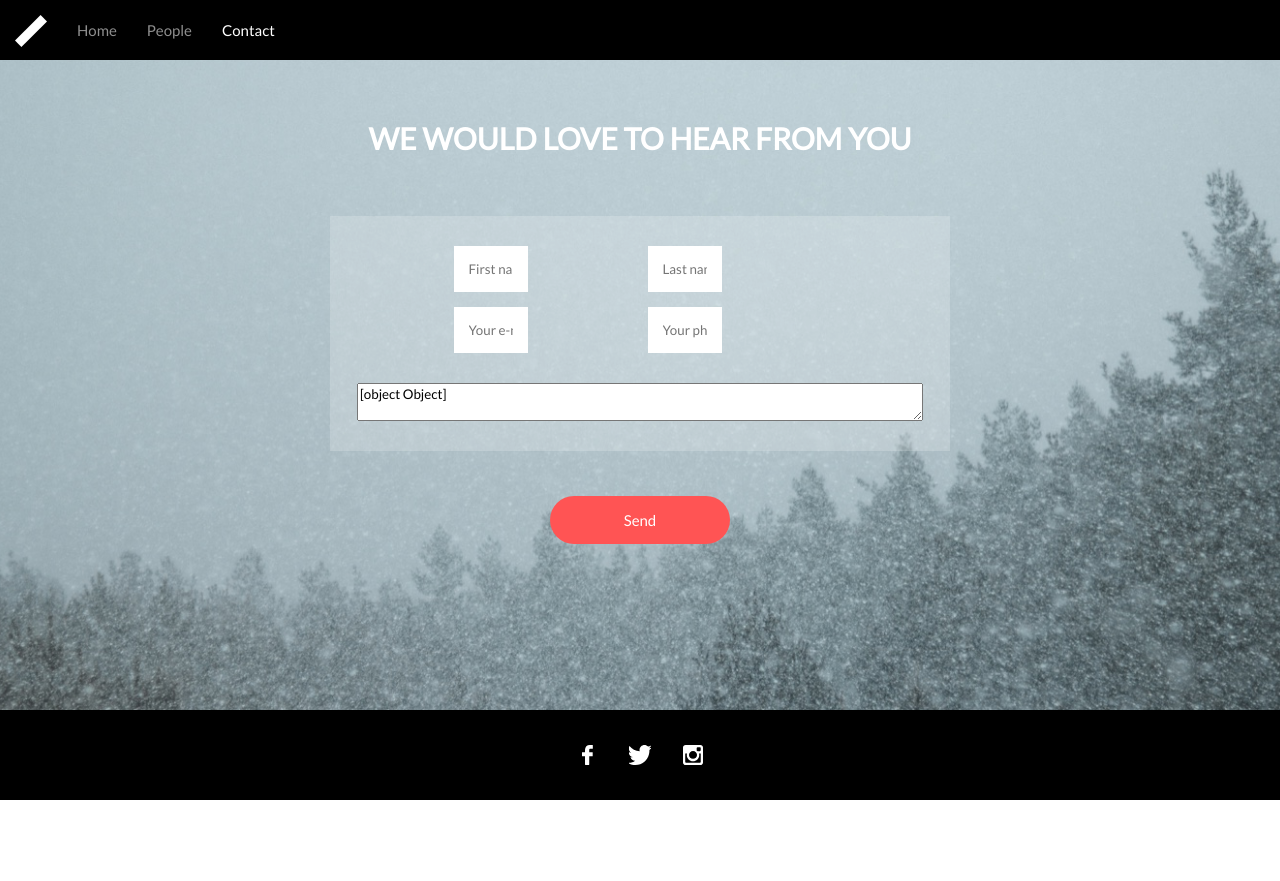
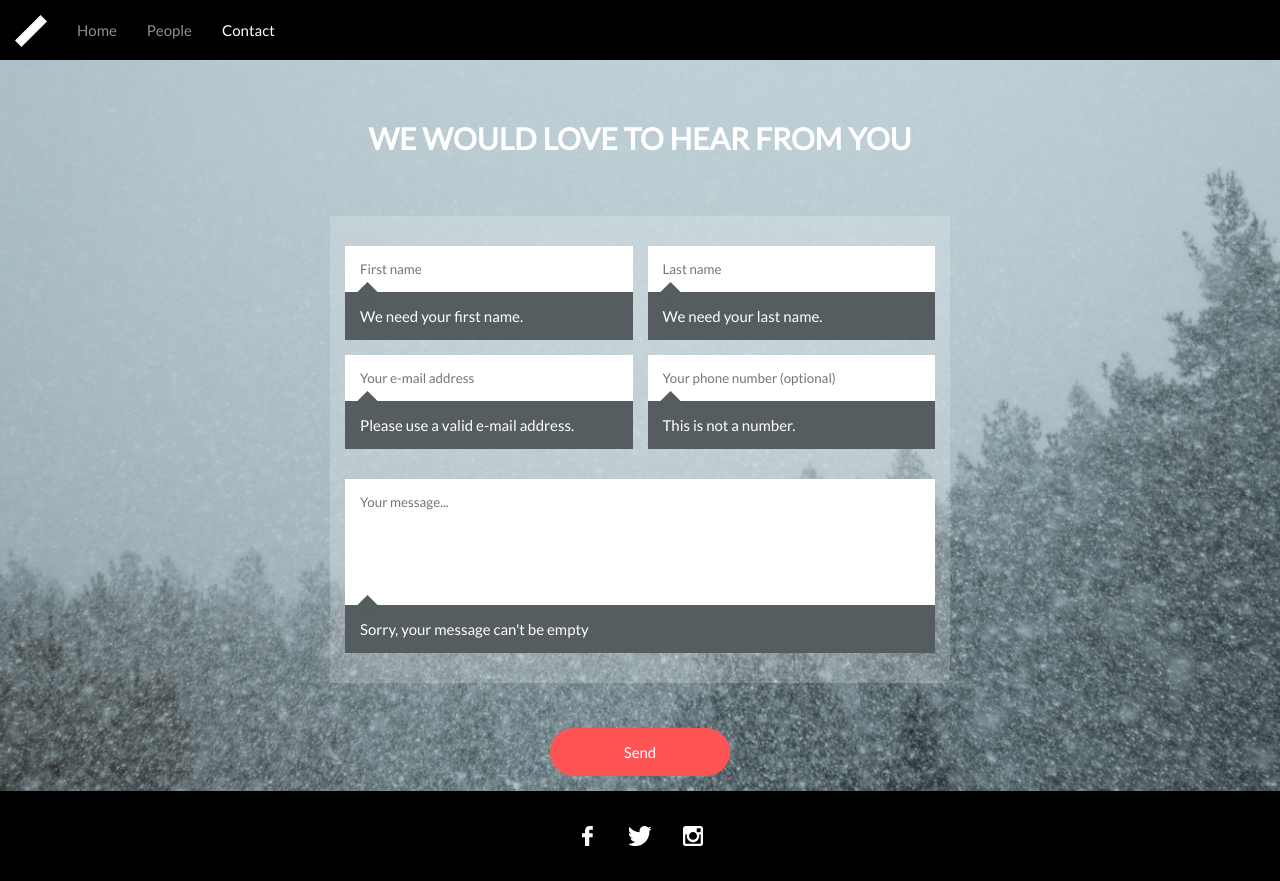
Before and after one commit to maartenbuwalda/tamtamcase, a React app: page /contact in a window 1280 px wide. Both pictures are taken after a click on the element "Send". Before the commit the page ends 800 px from the top, so only its background shows below. Built offline with nearby package versions, Linux system fonts and the light colour scheme; no server answers.

Commit message:
Added form tooltips to display empty fields and more

```diff
--- a/src/components/Contact.js
+++ b/src/components/Contact.js
@@ -33,29 +33,16 @@ const ContactForm = styled.form`
   max-width: 620px;
   display: grid;
   background: rgba(255, 255, 255, 0.2);
-  padding: 2rem 0;
-
-  input, textarea {
-    margin: auto;
-    width: calc(100% - 4rem);
-  }
+  padding: 2rem 0 1rem;
 
   textarea {
-    margin-top: 1rem;
-  }
-
-  input {
-    margin-bottom: 1rem;
+    margin: 1rem auto 0;
+    width: calc(100% - 2rem);
   }
 
   ${media.tablet`
     grid-row-gap: 1rem;
     margin-bottom: 2rem;
-
-    input {
-      width: calc(50% - 3.5rem);
-      margin: 0 .5rem;
-    }
   `}
 `
 
@@ -63,9 +50,19 @@ const InputGroup = styled.div`
   display: flex;
   flex-direction: column;
 
+  div {
+    width: calc(100% - 2rem);
+    margin: 0 auto 1rem;
+  }
+
   ${media.tablet`
     flex-direction: row;
     justify-content: center;
+
+    &.multi-group div {
+      width: calc(50% - 1.5rem);
+      margin: 0 .5rem;
+    }
   `}
 `
 
@@ -94,7 +91,7 @@ class Contact extends Component {
       <ContactWrapper>
         <h1>We would love to hear from you</h1>
         <ContactForm>
-          <InputGroup>
+          <InputGroup className='multi-group'>
             <Input
               error={errors.firstName}
               errorText='We need your first name.'
@@ -110,7 +107,7 @@ class Contact extends Component {
               type='name'
               placeholder='Last name'/>
           </InputGroup>
-          <InputGroup>
+          <InputGroup className='multi-group'>
             <Input
               error={errors.email}
               errorText='Please use a valid e-mail address.'
--- /dev/null
+++ b/src/components/ErrorTooltip.js
@@ -0,0 +1,31 @@
+import React  from 'react'
+import styled from 'styled-components'
+import colors from '../constants/colors'
+
+const ErrorTooltipWrapper = styled.span`
+  display: block;
+  background-color: ${colors.darkGray};
+  color: ${colors.white};
+  padding: 1rem;
+  position: relative;
+
+  &:before {
+    content: '';
+    top: -.5rem;
+    transform: rotate(45deg);
+    position: absolute;
+    width: 1rem;
+    height: 1rem;
+    background-color: ${colors.darkGray};
+  }
+`
+
+const ErrorTooltip = (props) => {
+  return (
+    <ErrorTooltipWrapper>
+      <span>{props.children}</span>
+    </ErrorTooltipWrapper>
+  )
+}
+
+export default ErrorTooltip
--- a/src/components/Input.js
+++ b/src/components/Input.js
@@ -1,11 +1,10 @@
 import React  from 'react'
 import styled from 'styled-components'
 import colors from '../constants/colors'
-
-const InputWrapper = styled.div`
-`
+import ErrorTooltip from './ErrorTooltip'
 
 const TextInput = styled.input`
+  width: calc(100% - 2rem);
   border: 0;
   display: block;
   padding: 1rem;
@@ -13,13 +12,16 @@ const TextInput = styled.input`
 
 const Input = (props) => {
   return (
-    <InputWrapper>
+    <div>
       <TextInput
         id={props.id}
         onChange={props.onChange}
         type={props.type}
         placeholder={props.placeholder}/>
-    </InputWrapper>
+      { props.error &&
+        <ErrorTooltip>{props.errorText}</ErrorTooltip>
+      }
+    </div>
   )
 }
 
--- a/src/components/TextArea.js
+++ b/src/components/TextArea.js
@@ -1,11 +1,10 @@
 import React  from 'react'
 import styled from 'styled-components'
 import colors from '../constants/colors'
-
-const TextAreaWrapper = styled.textarea`
-`
+import ErrorTooltip from './ErrorTooltip'
 
 const TextAreaInput = styled.textarea`
+  // width: calc(100% - 2rem);
   border: 0;
   display: block;
   padding: 1rem;
@@ -14,14 +13,17 @@ const TextAreaInput = styled.textarea`
 
 const TextArea = (props) => {
   return (
-    <TextAreaWrapper>
+    <div>
       <TextAreaInput
         id={props.id}
         onChange={props.onChange}
         rows={props.rows}
         type={props.type}
         placeholder={props.placeholder}/>
-    </TextAreaWrapper>
+      { props.error &&
+        <ErrorTooltip>{props.errorText}</ErrorTooltip>
+      }
+    </div>
   )
 }
 
```
Also changed, not shown: src/components/Notification.js (added, +17 -0 lines).
